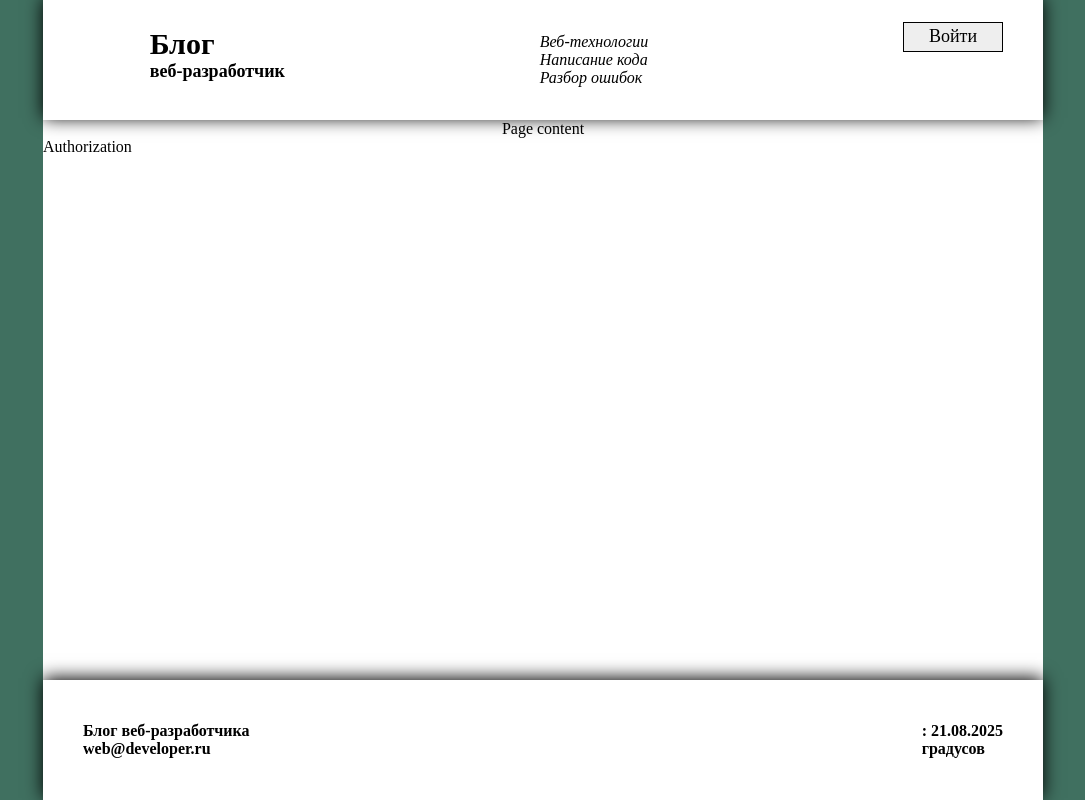
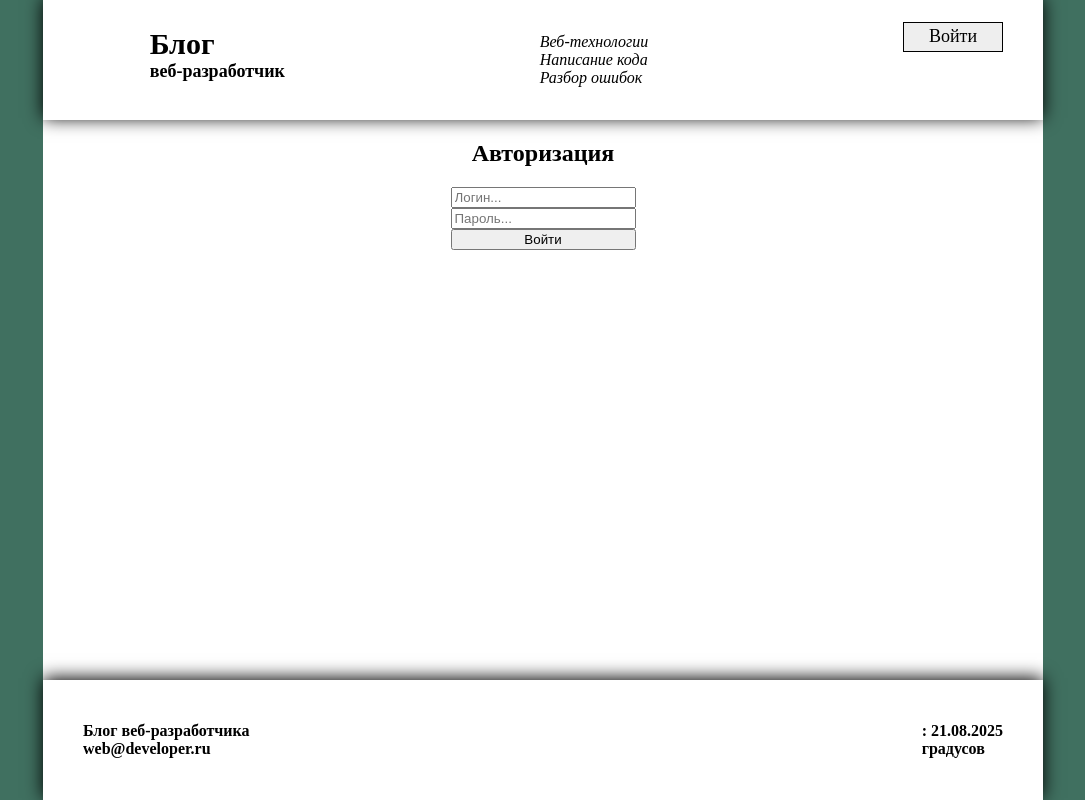
Before and after one commit to Dimenger/Blog, a React (Vite) app: page /login in a window 1280 px wide. Shown: the whole page, without its empty margins (97-1182 px from the left). Built offline with nearby package versions, Linux system fonts and the light colour scheme; no server answers; a web font is replaced by a local one.

Commit message:
Create Authorization

```diff
--- a/package.json
+++ b/package.json
@@ -10,6 +10,7 @@
     "preview": "vite preview"
   },
   "dependencies": {
+    "@hookform/resolvers": "^5.2.1",
     "git": "^0.1.5",
     "prop-types": "^15.8.1",
     "react": "^19.1.1",
@@ -20,7 +21,8 @@
     "redux": "^5.0.1",
     "redux-thunk": "^3.1.0",
     "styled-components": "^6.1.19",
-    "yu": "^1.0.0"
+    "yu": "^1.0.0",
+    "yup": "^1.7.0"
   },
   "devDependencies": {
     "@eslint/js": "^9.33.0",
--- a/src/App.jsx
+++ b/src/App.jsx
@@ -1,6 +1,7 @@
 import { Routes, Route } from "react-router-dom";
 import { Header } from "./components/header/header";
 import { Footer } from "./components/footer/footer";
+import { Authorization } from "./pages/authorization/authorization";
 import styled from "styled-components";
 
 const AppColumn = styled.div`
@@ -16,9 +17,6 @@
 const Content = styled.div`
   padding: 120px 0;
 `;
-const H2 = styled.div`
-  text-align: center;
-`;
 
 export function App() {
   return (
@@ -26,10 +24,9 @@
       <AppColumn>
         <Header />
         <Content>
-          <H2>Page content</H2>
           <Routes>
             <Route path="/" element={<div>Main page</div>} />
-            <Route path="/login" element={<div>Authorization</div>} />
+            <Route path="/login" element={<Authorization />} />
             <Route path="/register" element={<div>Registration</div>} />
             <Route path="/users" element={<div>Users</div>} />
             <Route path="/post" element={<div>Post</div>} />
--- a/src/bff/index.js
+++ b/src/bff/index.js
@@ -0,0 +1 @@
+export * from "./server";
--- /dev/null
+++ b/src/pages/authorization/authorization.jsx
@@ -0,0 +1,81 @@
+import { useForm } from "react-hook-form";
+import { useState } from "react";
+import { yupResolver } from "@hookform/resolvers/yup";
+import * as yup from "yup";
+import { server } from "../../bff";
+import styled from "styled-components";
+
+/* Схема для валидации */
+
+const authFormSchema = yup.object().shape({
+  login: yup
+    .string()
+    .required()
+    .matches(/^w+$/, "Неверно заполнен логин. Допускаются только буквы и цифры")
+    .min(3, "Неверно заполнен логин. Минимальный размер 3 символа")
+    .max(15, "Неверно заполнен логин. Максимальный размер 15 символа"),
+  password: yup
+    .string()
+    .matches(
+      /^[w#%]+$/,
+      "Неверно заполнен пароль. Допускаются только буквы и цифры"
+    )
+    .min(6, "Неверно заполнен пароль. Минимальный размер 6 символа")
+    .max(20, "Неверно заполнен пароль. Максимальный размер 20 символа"),
+});
+
+const AuthorizationContainer = ({ className }) => {
+  const {
+    register,
+    handleSubmit,
+    formState: { errors },
+  } = useForm({
+    defaultValues: {
+      login: "",
+      password: "",
+    },
+    resolver: yupResolver(authFormSchema),
+  });
+
+  const [serverError, setServerError] = useState();
+
+  const onSubmit = ({ login, password }) => {
+    server.authorize(login, password).then(({ error, res }) => {
+      if (error) {
+        setServerError(`Ошибка запроса: ${error}`);
+      }
+    });
+  };
+
+  const formError = errors?.login?.message || errors?.password?.message;
+  const errorMessage = formError || serverError;
+
+  return (
+    <div className={className}>
+      <h2>Авторизация</h2>
+      <form onSubmit={handleSubmit(onSubmit)}>
+        <input type="text" placeholder="Логин... " {...register("login")} />
+        <input
+          type="password"
+          placeholder="Пароль... "
+          {...register("password")}
+        />
+        <button type="submit" disabled={!!formError}>
+          Войти
+        </button>
+        {errorMessage && <div>{errorMessage}</div>}
+      </form>
+    </div>
+  );
+};
+
+export const Authorization = styled(AuthorizationContainer)`
+  display: flex;
+  flex-direction: column;
+  align-items: center;
+
+  & > form {
+    display: flex;
+    flex-direction: column;
+  }
+`;
```
Also changed, not shown: src/bff/server.js (renamed from src/bff/bff.js), 1 other file (tests, documents, lock files or other folders).
